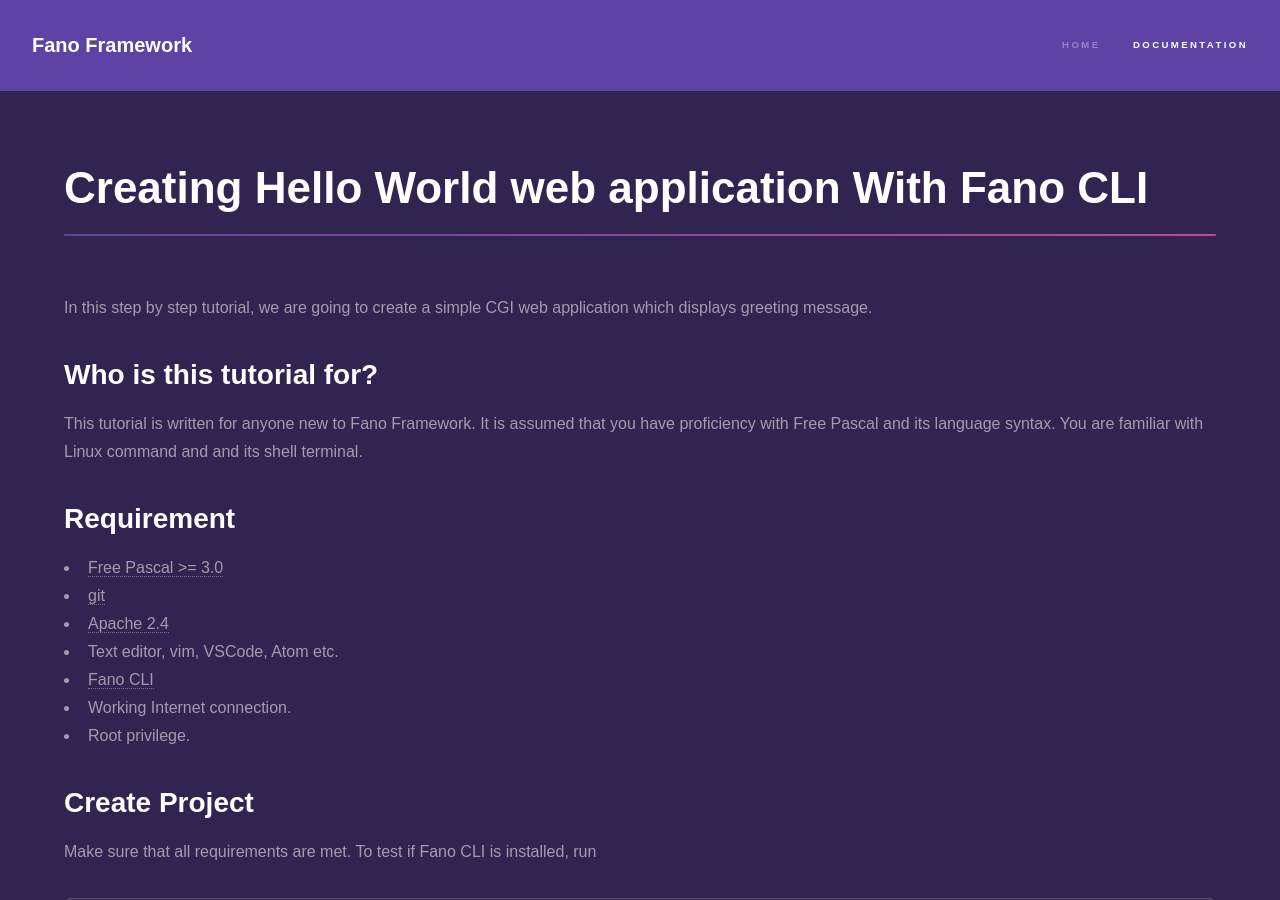
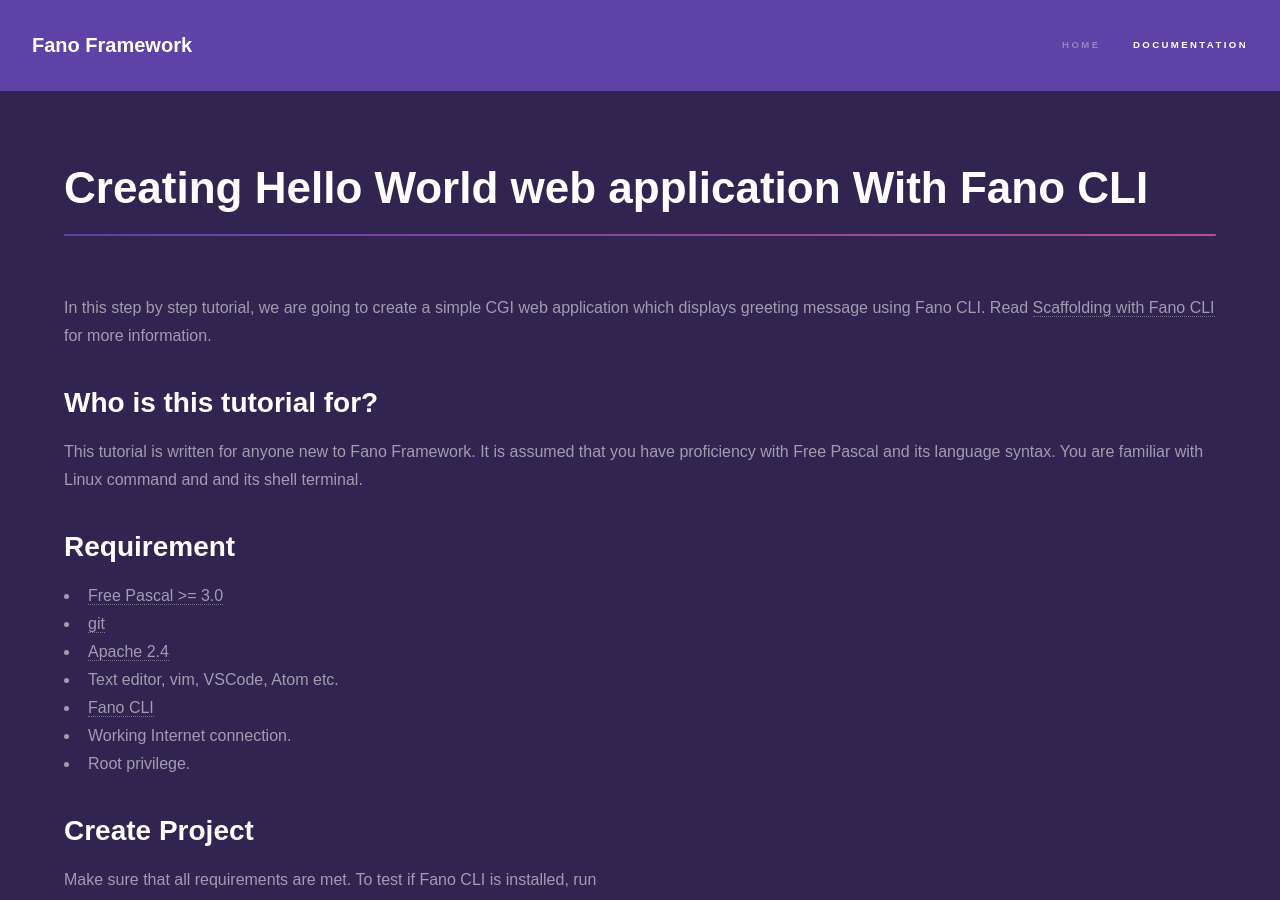
Before and after one commit to fanoframework/fanoframework.github.io, a Jekyll site: the page built from tutorials/hello-world-application-with-fano-cli/index.md, in a window 1280 px wide and 900 px high. Built offline with Jekyll 4.4.1, drawn with Linux system fonts in a browser that asks for light colours; our own code applies the rules of GitHub Pages for plain Markdown files; some of the changed text lies outside the part shown.

Commit message:
add link to scaffolding with fano cli page

```diff
--- a/tutorials/hello-world-application-with-fano-cli/index.md
+++ b/tutorials/hello-world-application-with-fano-cli/index.md
@@ -5,7 +5,7 @@
 
 <h1 class="major">Creating Hello World web application With Fano CLI</h1>
 
-In this step by step tutorial, we are going to create a simple CGI web application which displays greeting message.
+In this step by step tutorial, we are going to create a simple CGI web application which displays greeting message using Fano CLI. Read [Scaffolding with Fano CLI](/scaffolding-with-fano-cli) for more information.
 
 ## Who is this tutorial for?
 
@@ -113,6 +113,7 @@
 ## Explore more
 
 - [Step by Step Tutorials](/tutorials)
+- [Scaffolding with Fano CLI](/scaffolding-with-fano-cli)
 
 <ul class="actions">
     <li><a href="/documentation" class="button">Documentation</a></li>
```
